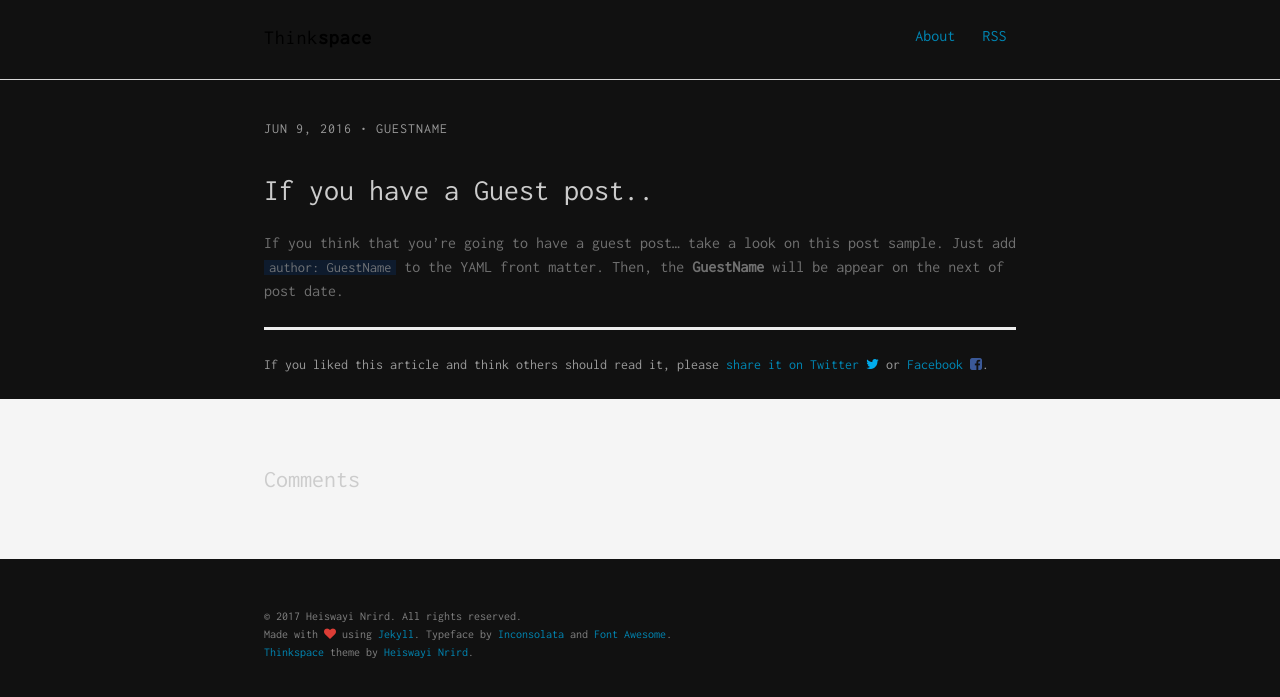
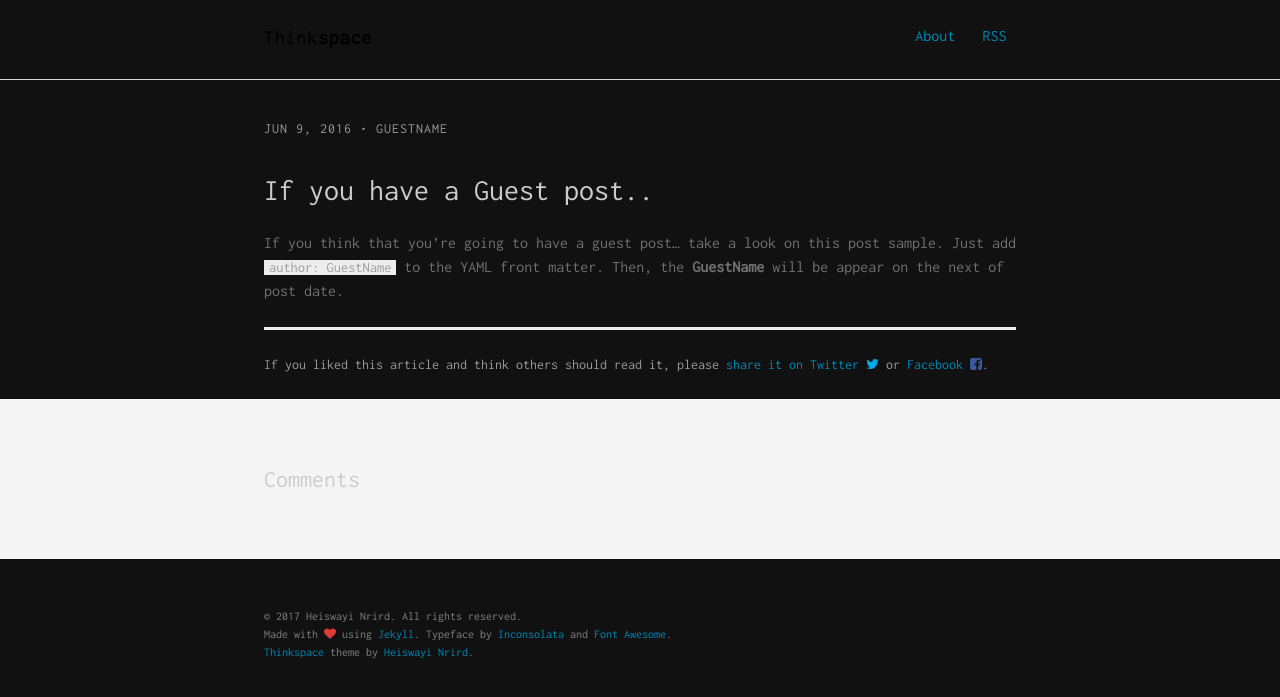
Before and after one commit to user-upworker/thinkspace, a Jekyll site: the page built from _posts/2016-06-09-if-you-have-a-guest-post.md, in a window 1280 px wide. Shown: the top 697 px of the page. Built offline with Jekyll 4.4.1, drawn with Linux system fonts in a browser that asks for light colours; comment, search, counter and statistics services are not loaded.

Commit message:
Update _typography.scss

```diff
--- a/assets/scss/base/_typography.scss
+++ b/assets/scss/base/_typography.scss
@@ -87,14 +87,14 @@ blockquote {
 }
 
 code {
-  background: none;
+  background: #0e1b2d;//none;
   border-radius: 0;
   border: none;
   font-family: $base-font-family;
   font-size: 0.9em;
   margin: 0;
   padding: 0 5px;
-  background-color: $dark-blue;//lighten($light-gray-color, 13%);
+  background-color: lighten($light-gray-color, 13%);
 }
 
 pre {
```
